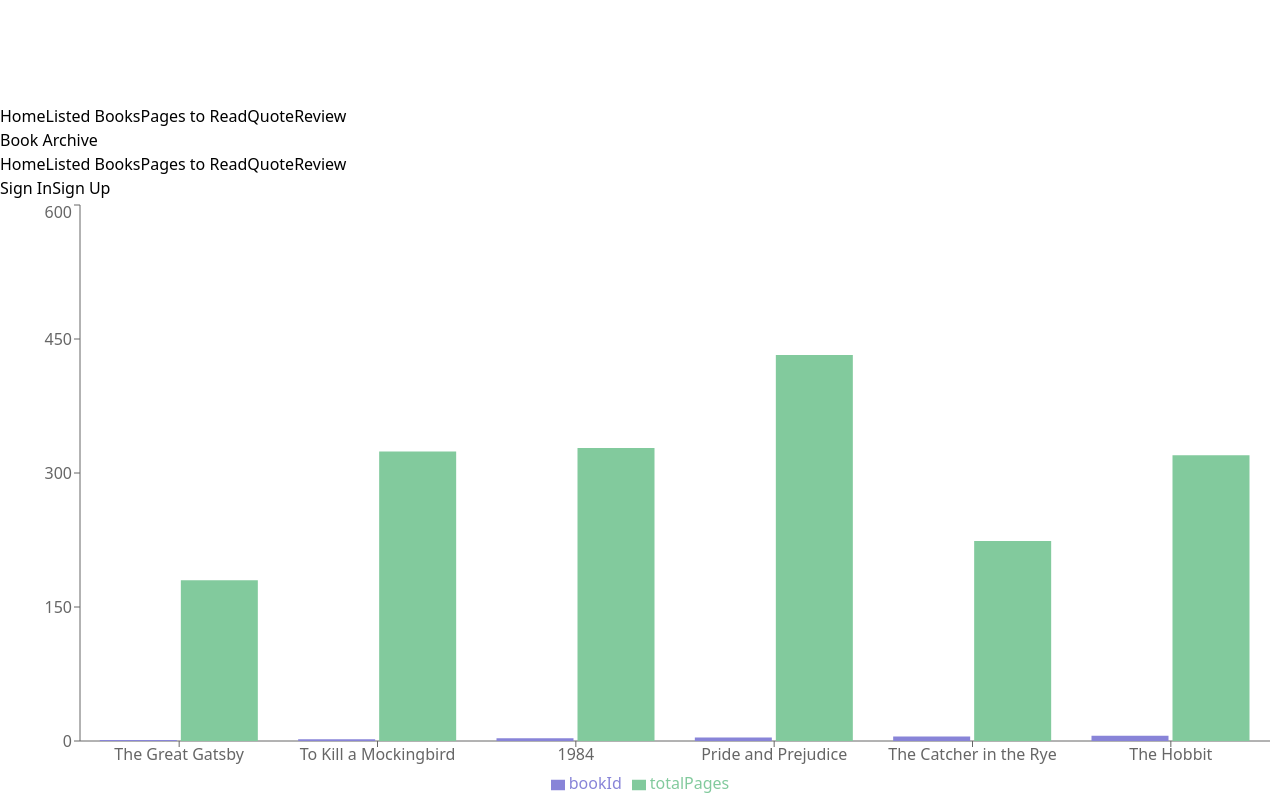
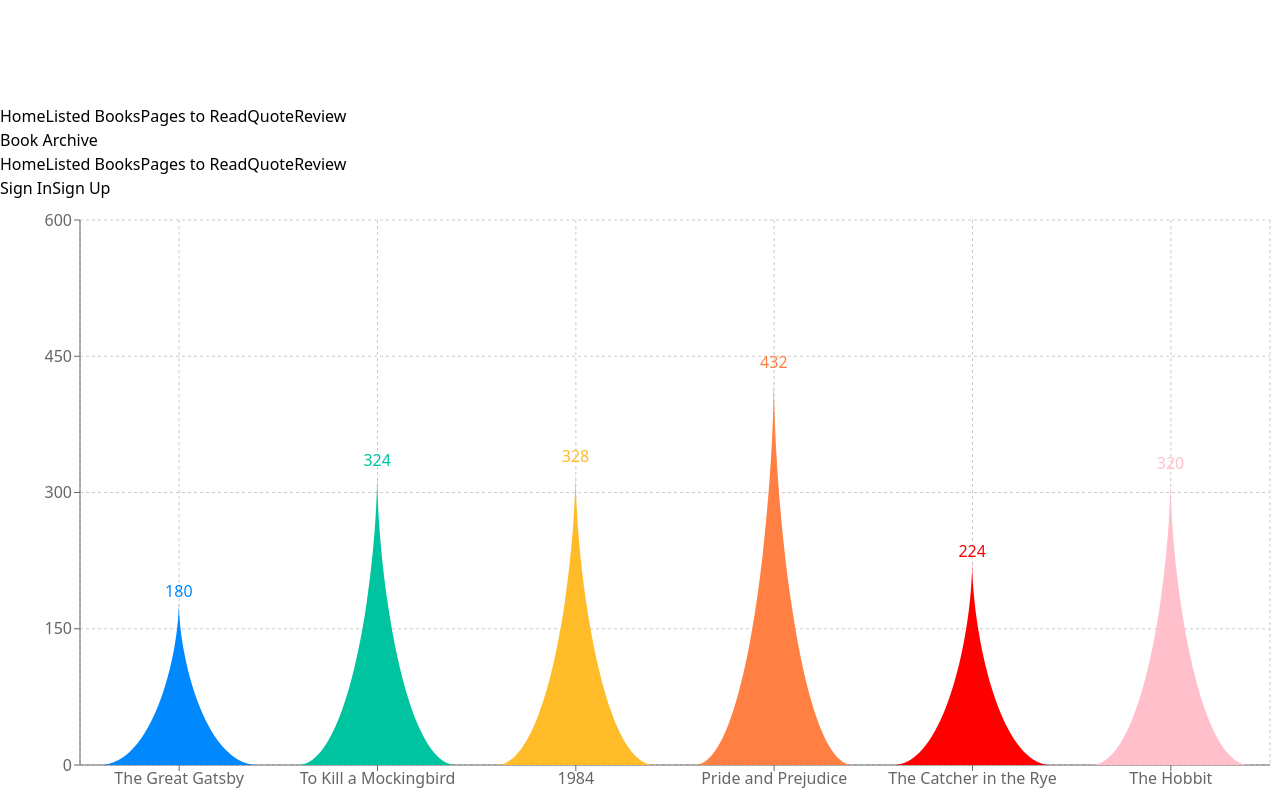
Before and after one commit to tamannaChadni/book-archive, a React (Vite) app: page /page-to-read in a window 1280 px wide. Shown: the part 1176-1976 px from the top of the page. Built offline with nearby package versions, Linux system fonts and the light colour scheme.

Commit message:
graph updated

```diff
--- a/src/component/Graph/Graph.jsx
+++ b/src/component/Graph/Graph.jsx
@@ -1,14 +1,17 @@
 import React from "react";
-// import { LineChart, Line} from 'recharts';
-import {
-  BarChart,
-  Bar,
-  Rectangle,
-  XAxis,
-  YAxis,
-  Tooltip,
-  Legend,
-} from "recharts";
+import { BarChart, Bar, Cell, XAxis, YAxis, CartesianGrid } from 'recharts';
+const colors = ['#0088FE', '#00C49F', '#FFBB28', '#FF8042', 'red', 'pink'];
+
+
+// import {
+//   BarChart,
+//   Bar,
+//   Rectangle,
+//   XAxis,
+//   YAxis,
+//   Tooltip,
+//   Legend,
+// } from "recharts";
 
 const Graph = () => {
   const books = [
@@ -107,11 +110,23 @@
       quote: "In a hole in the ground there lived a hobbit.",
     },
   ];
+  const getPath = (x, y, width, height) => {
+    return `M${x},${y + height}C${x + width / 3},${y + height} ${x + width / 2},${y + height / 3}
+    ${x + width / 2}, ${y}
+    C${x + width / 2},${y + height / 3} ${x + (2 * width) / 3},${y + height} ${x + width}, ${y + height}
+    Z`;
+  };
+  const TriangleBar = (props) => {
+    // eslint-disable-next-line react/prop-types
+    const { fill, x, y, width, height } = props;
+
+    return <path d={getPath(x, y, width, height)} stroke="none" fill={fill} />;
+  };
 
   return (
     <div className="container mx-auto mt-4">
 
-      <BarChart
+      {/* <BarChart
         width={1300}
         height={600}
         data={books}
@@ -137,7 +152,30 @@
           fill="#82ca9d"
           activeBar={<Rectangle fill="gold" stroke="purple" />}
         />
-      </BarChart>
+      </BarChart> */}
+
+<BarChart
+      width={1300}
+      height={600}
+      data={books}
+      margin={{
+        top: 20,
+        right: 30,
+        left: 20,
+        bottom: 5,
+      }}
+    >
+
+
+<CartesianGrid strokeDasharray="3 3" />
+      <XAxis dataKey="bookName" />
+      <YAxis />
+      <Bar dataKey="totalPages" fill="#8884d8" shape={<TriangleBar />} label={{ position: 'top' }}>
+        {books.map((entry, index) => (
+          <Cell key={`cell-${index}`} fill={colors[index % 20]} />
+        ))}
+      </Bar>
+    </BarChart>
 
     </div>
   );
```
